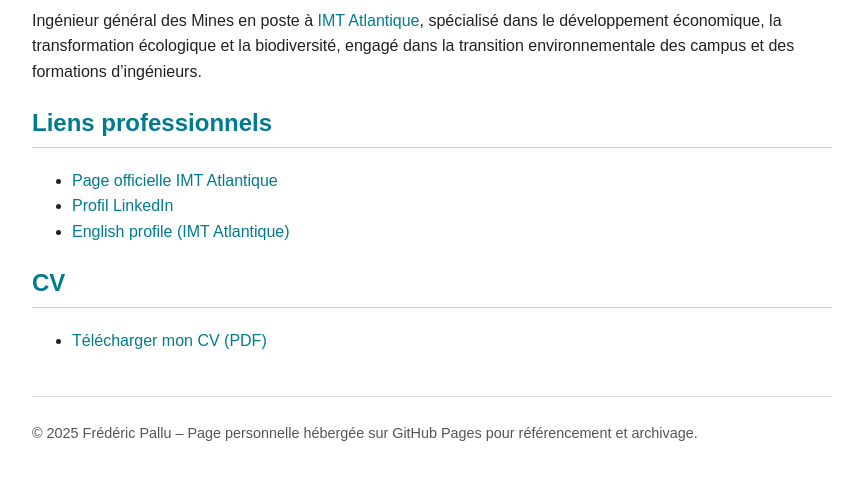
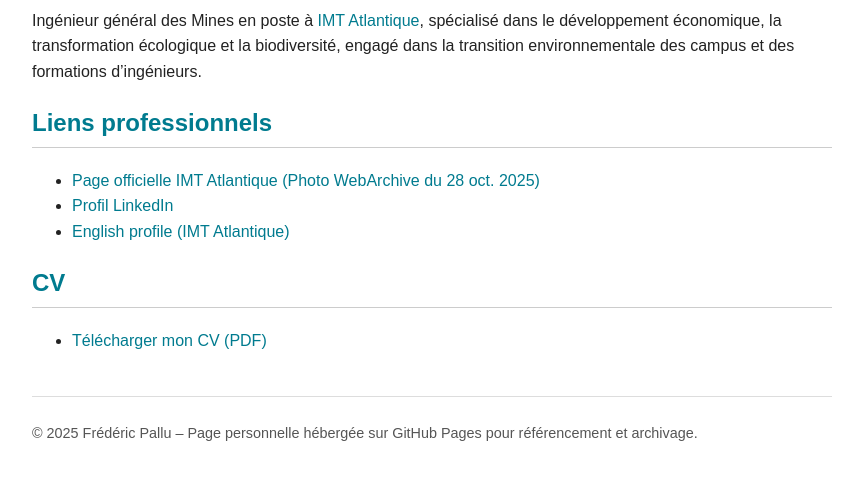
Before and after one commit to fredericpallu/fredericpallu.github.io, a plain HTML site: page index.html in a window 1280 px wide. Shown: the part 105-584 px from the top of the page, without its empty margins (208-1071 px from the left). Drawn offline with Linux system fonts and the light colour scheme.

Commit message:
Update index.html

```diff
--- a/index.html
+++ b/index.html
@@ -30,7 +30,7 @@
 
   <h2>Liens professionnels</h2>
   <ul>
-    <li><a href="https://www.imt-atlantique.fr/fr/personne/frederic-pallu">Page officielle IMT Atlantique</a></li>
+    <li><a href="https://www.imt-atlantique.fr/fr/personne/frederic-pallu">Page officielle IMT Atlantique</a>   <a href="https://web.archive.org/web/20251028082517/https://www.imt-atlantique.fr/fr/personne/frederic-pallu">(Photo WebArchive du 28 oct. 2025)</a>  </li>
     <li><a href="https://www.linkedin.com/in/fredericpallu">Profil LinkedIn</a></li>
     <li><a href="https://www.imt-atlantique.fr/en/person/frederic-pallu">English profile (IMT Atlantique)</a></li>
   </ul>
```
